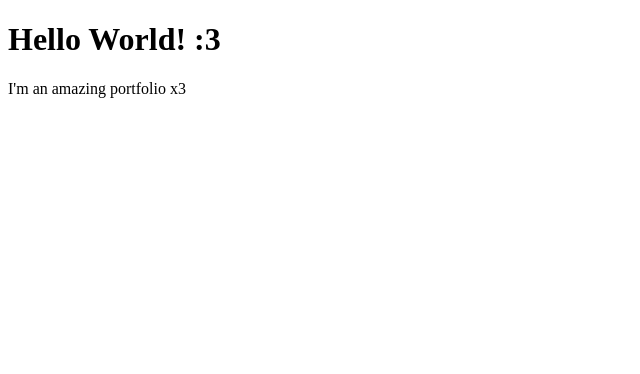
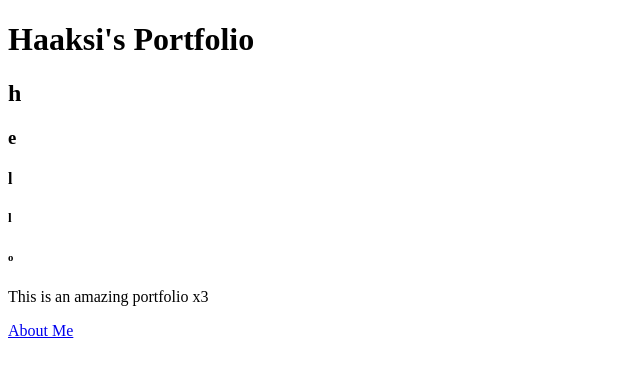
Before and after one commit to Haaksi/Haaksi.github.io, a plain HTML site: page index.html in a window 1280 px wide. Shown: the whole page, without its empty margins (0-640 px from the left). Drawn offline with Linux system fonts and the light colour scheme.

Commit message:
Index & about updates and links

```diff
--- a/index.html
+++ b/index.html
@@ -4,7 +4,13 @@
         <title>Haaksi's Portfolio</title>
     </head>
     <body>
-        <h1>Hello World! :3</h1>
-        <p class="quick-description">I'm an amazing portfolio x3</p>
+        <h1>Haaksi's Portfolio</h1>
+        <h2>h</h2>
+        <h3>e</h3>
+        <h4>l</h4>
+        <h5>l</h5>
+        <h6>o</h6>
+        <p class="quick-description">This is an amazing portfolio x3</p>
+        <a href="./about.html">About Me</a>
     </body>
 </html>
```
Also changed, not shown: about.html (+8 -0 lines).
